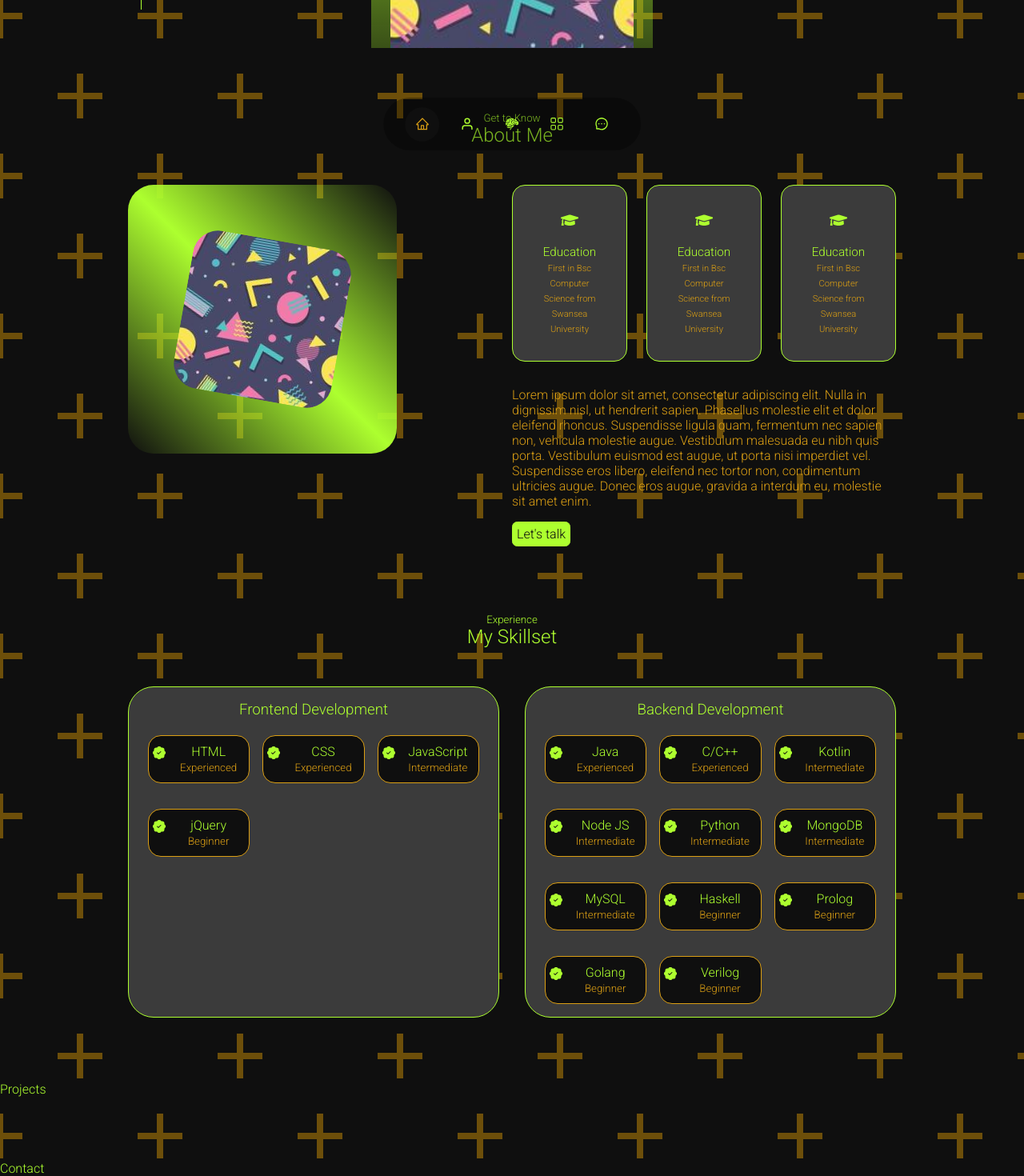
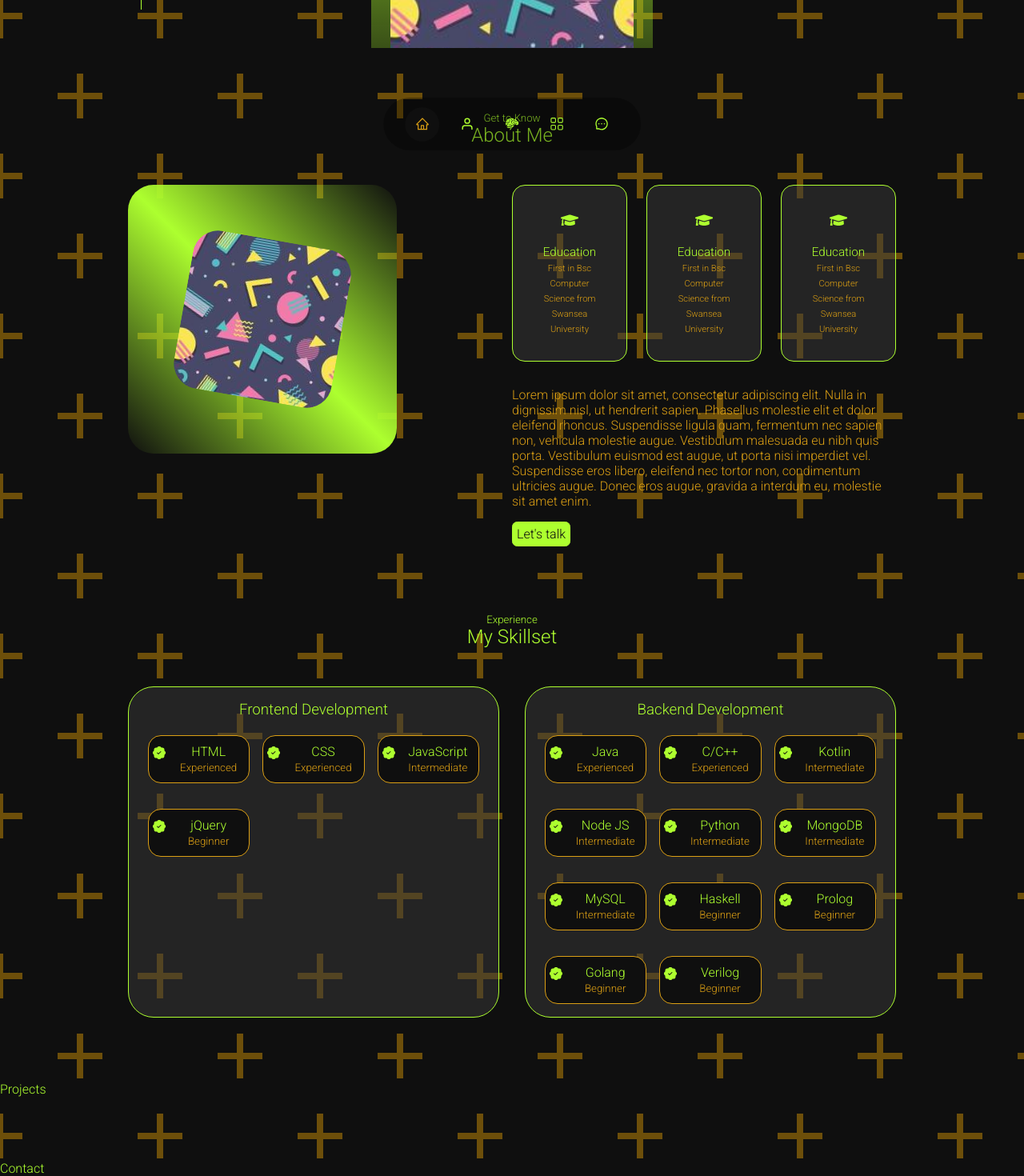
Before and after one commit to Jimbok21/react-website, a React (Create React App) app: page / in a window 1280 px wide. Shown: the part 580-2050 px from the top of the page at 80% size. Built offline with nearby package versions, Linux system fonts and the light colour scheme.

Commit message:
made semi transparent tiles

```diff
--- a/src/components/about/about.css
+++ b/src/components/about/about.css
@@ -31,7 +31,7 @@
 }
 
 .about__card {
-    background: var(--color-bg-variant);
+    background: var(--color-bg-variant-semitransparent);
     border: 1px solid var(--color-primary);
     border-radius: 1rem;
     padding: 2rem;
--- a/src/components/skills/skills.css
+++ b/src/components/skills/skills.css
@@ -6,7 +6,8 @@
 }
 
 .experience__container > div {
-    background: var(--color-bg-variant);
+    background: var(--color-bg-variant-semitransparent);
+    /* background: rgb(15, 15, 15, 0.5); color-bg*/
     padding: 1rem 1.5rem;
     border-radius: 2rem;
     border: 1px solid var(--color-primary);
--- a/src/index.css
+++ b/src/index.css
@@ -15,11 +15,12 @@
 }
 
 :root {
-    --color-bg: #0f0f0f;
+    --color-bg: rgb(15, 15, 15);
     --color-primary: #adff2f;
     --color-primary-variant: #db9f14;
     --color-white: white;
-    --color-bg-variant: #3b3b3b;
+    --color-bg-variant: rgb(59, 59, 59);
+    --color-bg-variant-semitransparent: rgb(59, 59, 59, 0.5);
 
 
     --container-width-lg: 75%;
```
